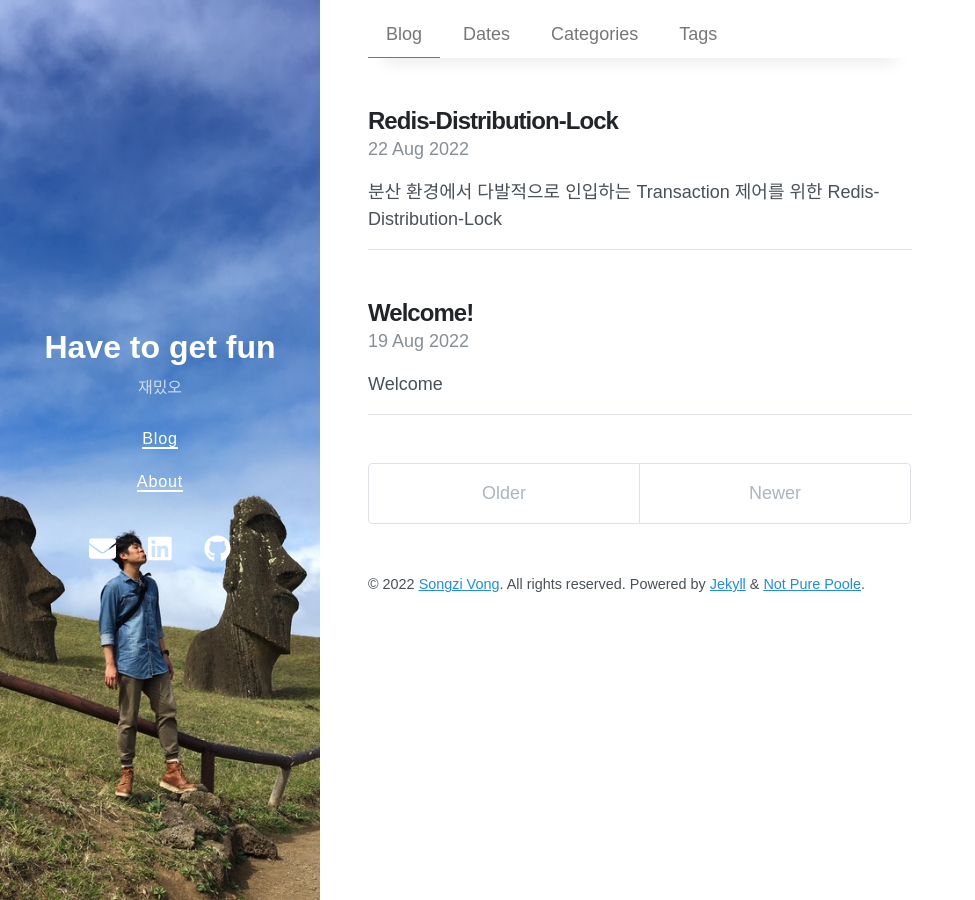
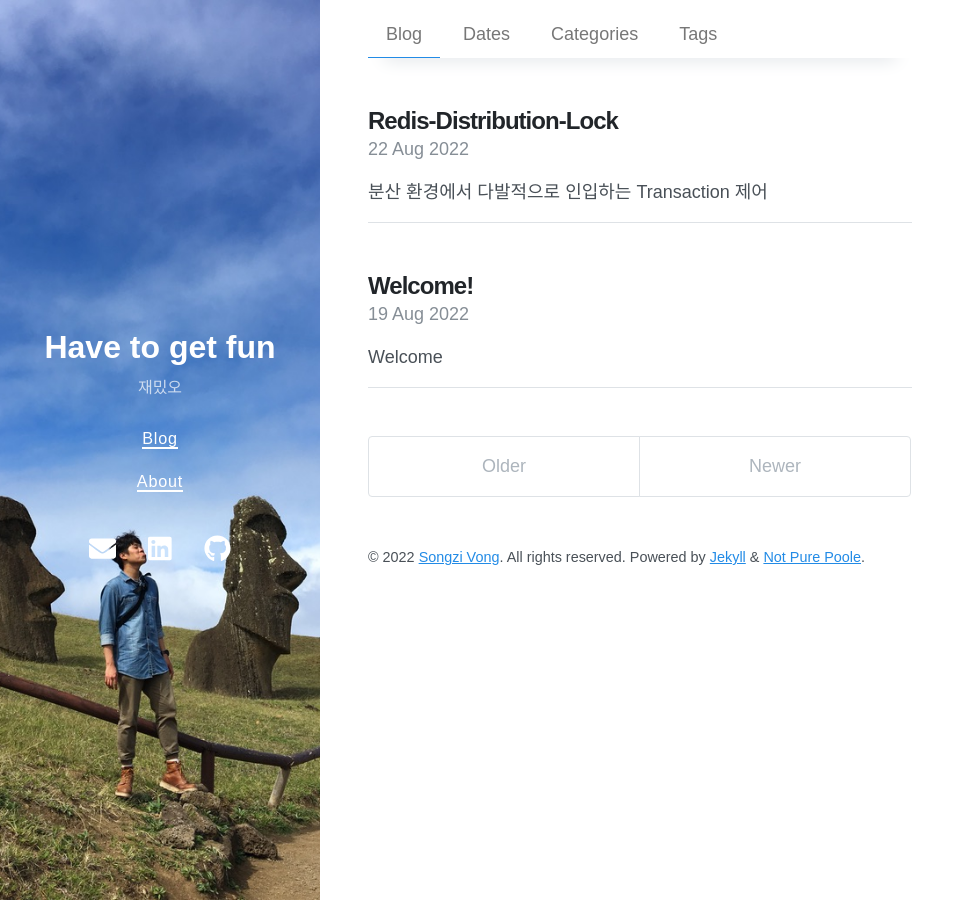
Before and after one commit to LeeJyeon/LeeJyeon.github.io, a Jekyll site: the page built from index.html, in a window 1280 px wide. Shown: the whole page, without its empty margins (0-975 px from the left). Built offline with Jekyll 4.4.1, drawn with Linux system fonts in a browser that asks for light colours; nearby versions of some CDN libraries; the list of posts is cut into pages by our own code.

Commit message:
redis post

```diff
--- a/_posts/MSA/2022-08-22-Redis-Distribution-Lock.md
+++ b/_posts/MSA/2022-08-22-Redis-Distribution-Lock.md
@@ -10,25 +10,27 @@ date: 2022-08-22
 toc: true
 comment: true
 ---
-분산 환경에서 다발적으로 인입하는 Transaction 제어를 위한
-**Redis-Distribution-Lock**
+분산 환경에서 다발적으로 인입하는 Transaction 제어
 {: .message}
 
-# Redis-Distribution-Lock
+## Redis-Distribution-Lock
 기본적인 Sequence Diagram 은 아래와 같다.
 
 ![Redis-Lock](/assets/img/Transaction Lock-Redis.png)
 
-관련 문서
-	* [Distributed Locks with Redis | Redis](https://redis.io/docs/reference/patterns/distributed-locks/)
-	* [RLock - redisson 2.8.2 javadoc](https://www.javadoc.io/doc/org.redisson/redisson/2.8.2/org/redisson/api/RLock.html)
+## 관련 문서
+	 [Distributed Locks with Redis | Redis](https://redis.io/docs/reference/patterns/distributed-locks/)
+	 [RLock - redisson](https://www.javadoc.io/doc/org.redisson/redisson/2.8.2/org/redisson/api/RLock.html)
+
+## 설명
 
 1. DB 를 통한 Locking 까지 도달하기 전에, Controller (API, Kafka Listener) 단계에서 Trasaction 마다 Locking 한다.
 2. 물론, Transaction Lock 을 위한 Key 는 비즈니스 로직에서 정의 해야한다. (User_id, 획득한 Session 등…)
 3. 두 가지 Time Limit 이 설정 필요함
-	-  Wait Time : 인입하려는 Transaction 의 Lock 이 선점되있을 경우, 기다리는 시간
-	- Release Time : 획득한 Lock 을 유효시간 동안만 유지하고 해제하게 됨
+-  Wait Time : 인입하려는 Transaction 의 Lock 이 선점되있을 경우, 기다리는 시간
+- Release Time : 획득한 Lock 을 유효시간 동안만 유지하고 해제하게 됨
 
 ## 주의
 Release Time 을 **직접 제어** 하기 때문에 RDB 만큼 절대적으로 제어할 수 없음
+
 **동일 트랜잭션이 밀려들어오는 상황을 선제적으로 제어** 하는 정도로만 이해하고 사용하자!
```
